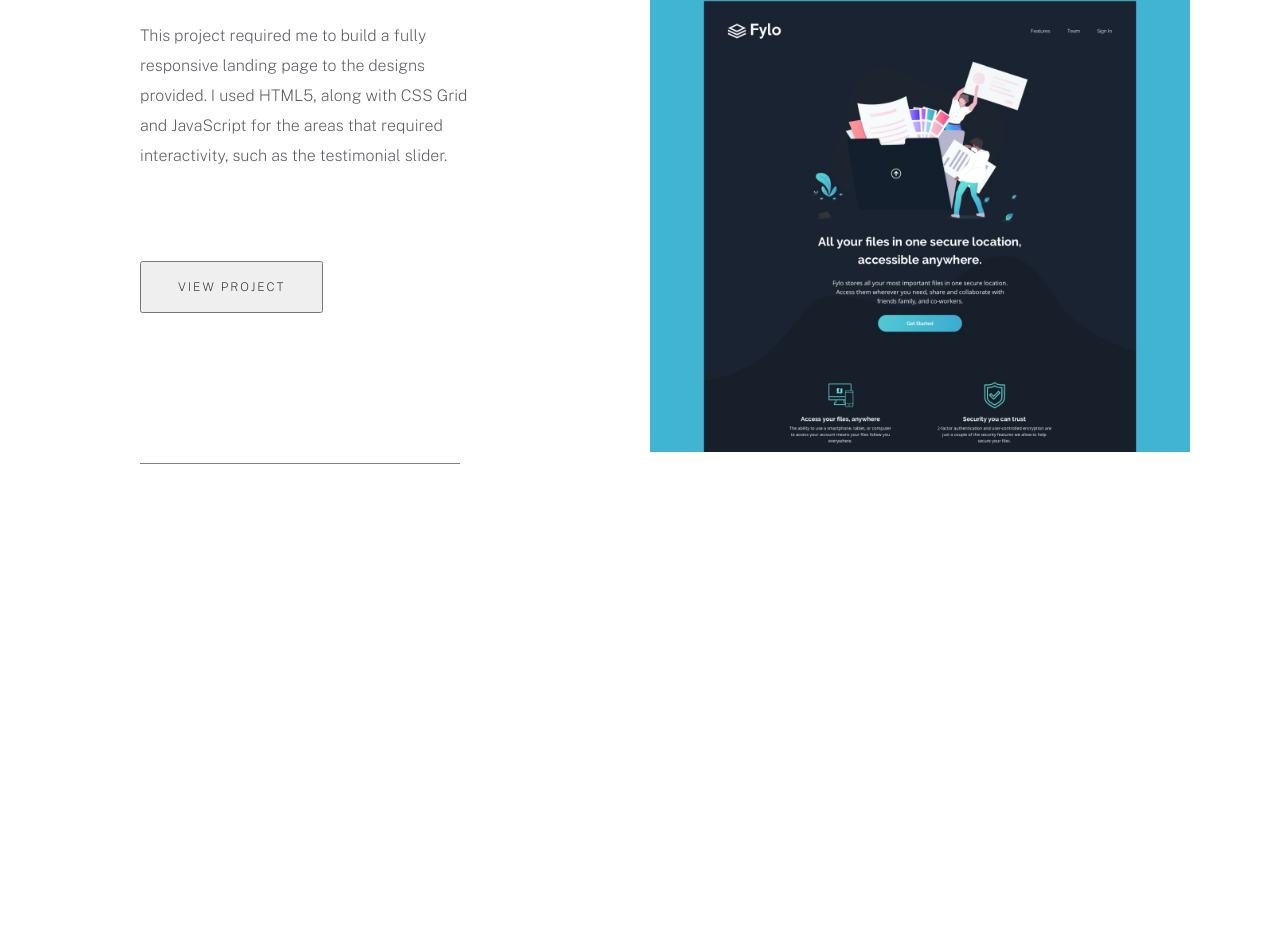
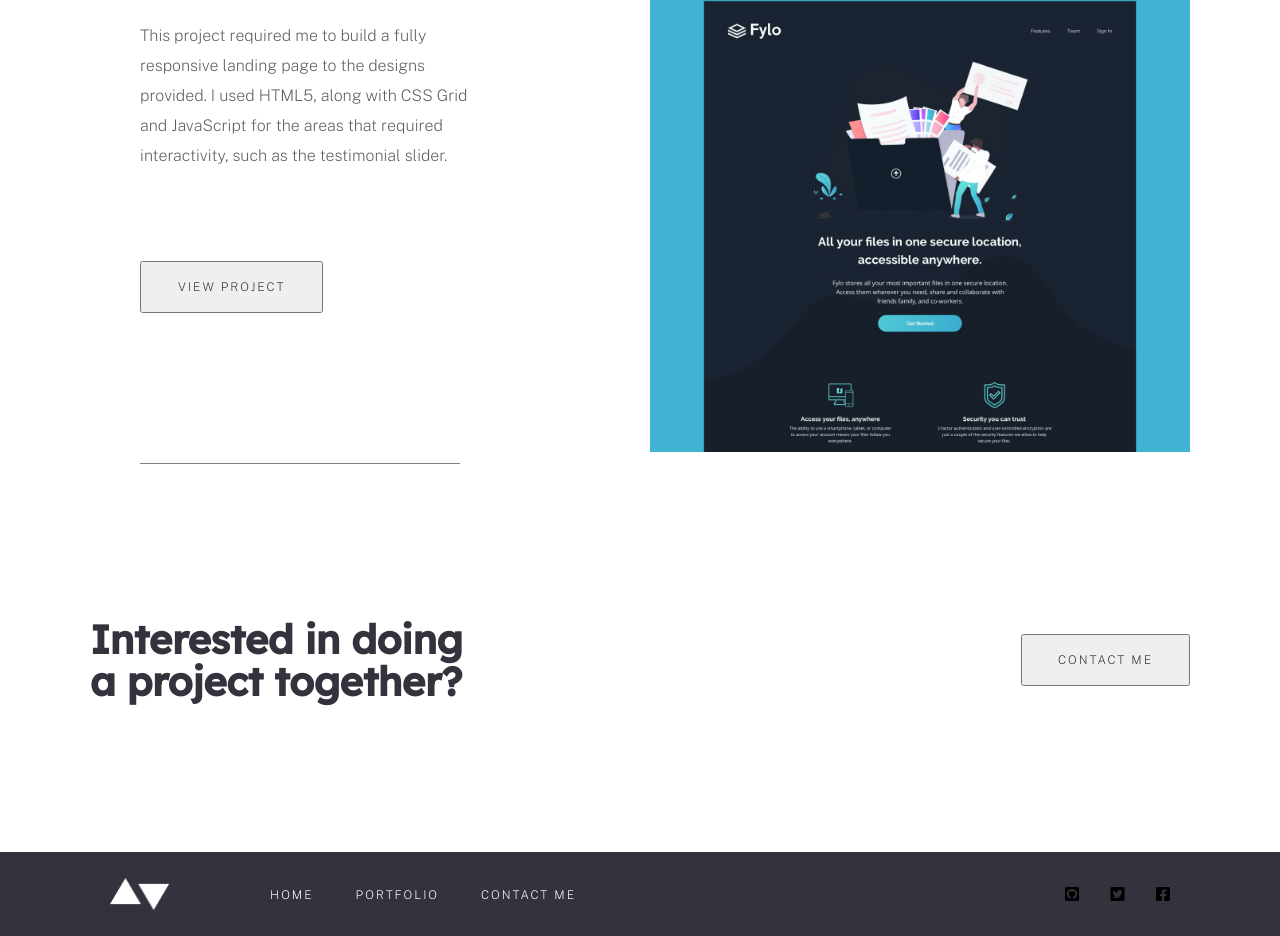
Before and after one commit to ruslanmustafoyev/minimalist, a plain HTML site: page index.html in a window 1280 px wide. Shown: the part 2029-2965 px from the top of the page. Before the commit the page ends 2497 px from the top, so only its background shows below. Drawn offline with nearby package versions, Linux system fonts and the light colour scheme; a web font is replaced by a local one.

Commit message:
added footer and corparate section

```diff
--- a/index.html
+++ b/index.html
@@ -82,14 +82,39 @@
             </div>
                </div>
 
+       </div>
+</section>
 
+<!-- -------CORPARATE------- -->
+<section class="corparate">
+  <div class="container corparate__container">
+<h2 class="corparate__title">Interested in doing a project together?</h2>
+<button class=" corparate__btn">CONTACT ME</button>
   </div>
 </section>
 
-
-
 </main>
 
+<!-- ----END OF MAIN------>
+
+<!-- -------FOOTER----- -->
+<footer class="footer">
+  <div class="container footer__container">
+<img src="./img/footer-logo.png" width="60" height="32" alt="" class="footer__logo">
+<nav class="footer__nav">
+  <ul class="footer__list">
+    <li class="footer__item"><a href="#" class="footer__link">home</a></li>
+    <li class="footer__item"><a href="#" class="footer__link">portfolio</a></li>
+    <li class="footer__item"><a href="#" class="footer__link">contact me</a></li>
+  </ul>
+ <div class="footer__icons">
+  <i class="fa-brands fa-github-square"></i>
+  <i class="fa-brands fa-twitter-square"></i>
+  <i class="fa-brands fa-facebook-square"></i>
+ </div>
+</nav>
+  </div>
+</footer>
 
 
 <script>
--- a/scss/blocks/_blocks.scss
+++ b/scss/blocks/_blocks.scss
@@ -1,2 +1,4 @@
 @import "header";
 @import "parts";
+@import "corparate";
+@import "footer";
--- /dev/null
+++ b/scss/blocks/_corparate.scss
@@ -0,0 +1,74 @@
+.corparate{
+  margin: 0;
+  padding: 0;
+  &__container{
+  padding: 0%;
+  margin-top: 150px;
+  display: flex;
+  align-items: center;
+  justify-content: space-between;
+  }
+  &__title{
+  margin: 0;
+  padding: 0;
+  max-width: 400px;
+  font-style: normal;
+font-weight: 700;
+font-size: 40px;
+line-height: 42px;
+letter-spacing: -0.357143px;
+color: #33323D;
+font-family: 'lexend deca';
+  }
+  &__btn{
+    margin: 0;
+    padding: 17px 35px;
+    font-family: 'Public Sans';
+font-style: normal;
+font-weight: 400;
+font-size: 12px;
+line-height: 14px;
+letter-spacing: 2px;
+text-transform: uppercase;
+color: #33323D;
+
+  }
+}
+@media only screen and (max-width:1100px){
+  .corparate{
+    margin: 0;
+    padding: 0;
+    &__container{
+      padding: 0;
+      max-width: 690px;
+      align-items: center;
+    }
+    &__title{
+      max-width: 350px;
+      font-size: 35px;
+    }
+    &__btn{
+      padding: 15px 30px;
+    }
+  }
+}
+
+@media only screen and (max-width:689px){
+  .corparate{
+    margin: 0;
+    padding: 0;
+    &__container{
+      max-width: 311px;
+      flex-direction: column;
+      text-align: center;
+    }
+    &__title{
+      margin: 0;
+      padding: 0;
+      max-width: 311px;
+    }
+    &__btn{
+  margin-top: 30px;
+    }
+  }
+}
--- /dev/null
+++ b/scss/blocks/_footer.scss
@@ -0,0 +1,60 @@
+.fa-github-square:hover{
+  color: white;
+}
+.fa-twitter-square:hover{
+  color: white;
+}
+.fa-facebook-square:hover{
+  color: white;
+}
+
+
+.footer{
+  margin: 0;
+  padding: 26px 0;
+  margin-top: 150px;
+  background: #33323D;
+  &__container{
+  display: flex;
+  align-items: center;
+  justify-content: space-between;
+  }
+  &__nav{
+    margin: 0;
+    padding: 0;
+    display: flex;
+    align-items: center;
+    width: 900px;
+    display: flex;
+    align-items: center;
+    justify-content: space-between;
+  }
+  &__list{
+    margin: 0;
+    padding: 0;
+    width: 306px;
+    display: flex;
+    align-items: center;
+    justify-content: space-between;
+    list-style: none;
+  }
+  &__link{
+  margin: 0;
+  padding: 0;
+  font-family: 'Public Sans';
+font-style: normal;
+font-weight: 400;
+font-size: 12px;
+line-height: 14px;
+letter-spacing: 2px;
+text-transform: uppercase;
+color: #FFFFFF;
+text-decoration: none;
+  }
+  &__icons{
+    width: 105px;
+    display: flex;
+    align-items: center;
+    justify-content: space-between;
+  }
+}
--- a/scss/blocks/_header.scss
+++ b/scss/blocks/_header.scss
@@ -54,7 +54,7 @@ transition: all 1s ease;
 }
 
 
-@media only screen and (max-width:690px){
+@media only screen and (max-width:689px){
   .header{
     margin: 0;
     padding: 0%;
--- a/scss/blocks/_parts.scss
+++ b/scss/blocks/_parts.scss
@@ -114,6 +114,7 @@ margin-top: 90px;
     }
     &__btn{
       margin: 0;
+      padding: 15px 30px;
       margin-top: 35px;
     }
     &__divider{
@@ -123,7 +124,7 @@ margin-top: 90px;
   }
 }
 
-@media only screen and (max-width:690px){
+@media only screen and (max-width:689px){
   .parts{
     margin: 0;
     padding: 0;
```
Also changed, not shown: css/main.min.css, 1 other file.
